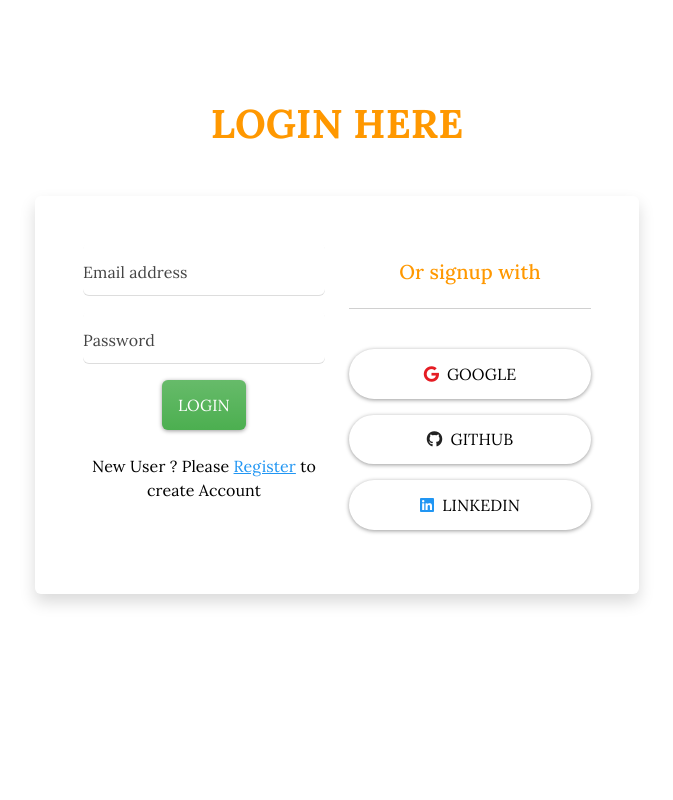
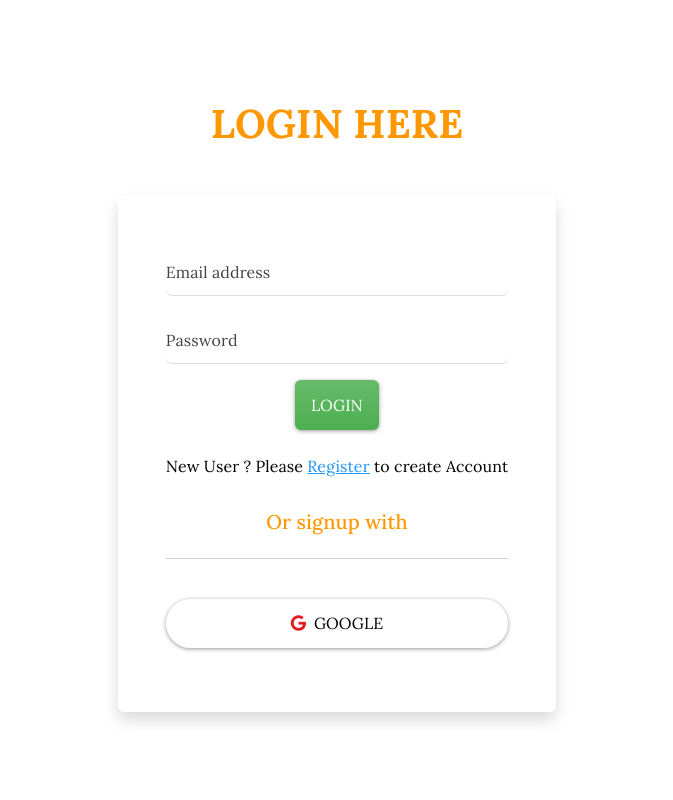
Before and after one commit to THASLEEMA-KM/JOB-PORTAL-FRONT, a React (Vite) app: page /login in a window 1280 px wide. Shown: the top 800 px of the page, without its empty margins (303-976 px from the left). Built offline with nearby package versions, Linux system fonts and the light colour scheme; a web font is replaced by a local one.

Commit message:
Job Portal Front-End Google

```diff
--- /dev/null
+++ b/src/Firebase/firebase.js
@@ -0,0 +1,31 @@
+import { initializeApp } from "firebase/app";
+import { getAuth , signInWithPopup , GoogleAuthProvider } from "firebase/auth";
+
+const firebaseConfig = {
+    apiKey: "AIzaSyDp_6JnnEwKOEMLNqrgwcu1svUA379oGP4",
+    authDomain: "job-portal-4ccf3.firebaseapp.com",
+    projectId: "job-portal-4ccf3",
+    storageBucket: "job-portal-4ccf3.appspot.com",
+    messagingSenderId: "172152496803",
+    appId: "1:172152496803:web:3d355ee9d70580d8b2d516"
+  };
+
+  // Initialize Firebase
+  const app = initializeApp(firebaseConfig);
+  const auth = getAuth(app);
+  const googleProvider = new GoogleAuthProvider();
+
+//   const signinWithGoogle = ()=>{
+//     signInWithPopup(auth,googleProvider).then((result)=>{
+//         console.log(result);
+
+//     }).catch((error)=>{
+//         console.log(error);
+
+//     })
+//   }
+
+
+  export { auth, googleProvider, signInWithPopup };
+
+  export default app
--- a/src/Pages/Login.jsx
+++ b/src/Pages/Login.jsx
@@ -6,7 +6,8 @@ import { loginAPI } from '../Services/allAPI';
 import { ToastContainer, toast } from 'react-toastify';
 import 'react-toastify/dist/ReactToastify.css';
 import { tokenAuthContext } from '../Contexts/AuthContext';
-import { signInWithPopup } from 'firebase/auth';
+// import { signInWithPopup } from 'firebase/auth';
+import { auth , googleProvider , signInWithPopup } from '../Firebase/firebase';
 const Login = () => {
   const {setIsAuthorised} = useContext(tokenAuthContext)
 
@@ -149,15 +150,33 @@ const navigate = useNavigate()
     }
   }
 
+  const handleGoogleLogin = async () => {
+    try {
+      const result = await signInWithPopup(auth, googleProvider);
+      const user = result.user;
+
+      // Save the user info and token (if necessary)
+      sessionStorage.setItem("user", JSON.stringify(user));
+      toast.success(`Welcome ${user.displayName}!`);
+
+      // Redirect user to dashboard or home
+      setTimeout(() => {
+        navigate('/userdashboard');
+      }, 3000);
+    } catch (error) {
+      console.error("Google login error", error);
+      toast.error("Failed to sign in with Google");
+    }
+  };
   return (
     <>
     <div style={{marginTop:"100px",minHeight:"100vh"}} className='container-fluid'>
     <h1 className="text-center text-warning fw-bolder">LOGIN HERE</h1>
      <div className="row  d-flex justify-content-center align-items-center mt-5">
-     <div className="col-lg-3"></div>
-        <div className='col-lg-6  p-5  shadow rounded ' style={{width:"auto"}}>
-              <div className='row d-flex justify-content-between'>
-                <div className="col-lg-6">
+     <div className="col-lg-2"></div>
+        <div className='col-lg-8  p-5  shadow rounded ' style={{width:"auto"}}>
+              <div className='row d-grid justify-content-between'>
+                <div >
                 <FloatingLabel
                   controlId="floatingInput"
                   label="Email address"
@@ -177,18 +196,19 @@ const navigate = useNavigate()
               </div>
                 </div>
 
-                <div className="col-lg-6 text-center d-grid">
+                <div className="text-center d-grid">
                   <h5 className="text-center text-warning pt-3">Or signup with</h5>
                   <hr className='pb-4' />
-                  <p className='btn btn-secondary rounded-5'><i className="fa-brands fa-google text-danger me-2"></i>Google</p>
-                  <p className='btn btn-secondary rounded-5'><i className="fa-brands fa-github text-dark me-2"></i>Github</p>
-                  <p className='btn btn-secondary rounded-5'><i class="fa-brands fa-linkedin text-primary me-2"></i>LinkedIn</p>
+                  <p onClick={handleGoogleLogin} className='btn btn-secondary rounded-5'><i className="fa-brands fa-google text-danger me-2"></i>Google</p>
+                  {/* <p className='btn btn-secondary rounded-5'><i className="fa-brands fa-github text-dark me-2"></i>Github</p>
+                  <p className='btn btn-secondary rounded-5'><i class="fa-brands fa-linkedin text-primary me-2"></i>LinkedIn</p> */}
                 </div>
+
               </div>
 
         </div>
 
-        <div className="col-lg-3"></div>
+        <div className="col-lg-2"></div>
 
      </div>
     </div>
--- a/src/Pages/Register.jsx
+++ b/src/Pages/Register.jsx
@@ -68,8 +68,8 @@ const Register = () => {
       <div style={{marginTop:"100px",minHeight:"100vh"}} className='container-fluid'>
         <h1 className="text-center fw-bolder text-primary">REGISTER HERE</h1>
         <div className="row container-fluid d-flex justify-content-center align-items-center mt-5">
-          <div className="col-lg-3"></div>
-          <div className="col-lg-6 p-5  shadow rounded" style={{width:"auto"}}>
+          <div className="col-lg-2"></div>
+          <div className="col-lg-8 p-5 shadow rounded" style={{width:"auto"}}>
       <FloatingLabel
         controlId="floatingInputName"
         label="Your Name"
@@ -146,12 +146,12 @@ const Register = () => {
           <hr />
           <h5 className="text-center text-warning pt-2">Or signup with</h5>
           <div className="text-center justify-content-center d-flex py -3">
-                  <p className='btn btn-secondary rounded-5 me-3'><i className="fa-brands fa-google text-danger"></i></p>
-                  <p className='btn btn-secondary rounded-5 me-3'><i className="fa-brands fa-github text-dark"></i></p>
-                  <p className='btn btn-secondary rounded-5 me-3'><i class="fa-brands fa-linkedin text-primary"></i></p>
+                  <p className='btn btn-secondary rounded-5 me-3'><i className="fa-brands fa-google text-danger me-2"></i>GOOGLE</p>
+                  {/* <p className='btn btn-secondary rounded-5 me-3'><i className="fa-brands fa-github text-dark"></i></p>
+                  <p className='btn btn-secondary rounded-5 me-3'><i class="fa-brands fa-linkedin text-primary"></i></p> */}
                 </div>
           </div>
-          <div className="col-lg-3"></div>
+          <div className="col-lg-2"></div>
         </div>
       </div>
       <ToastContainer theme='colored' autoClose={3000} position='top-center'/>
```
